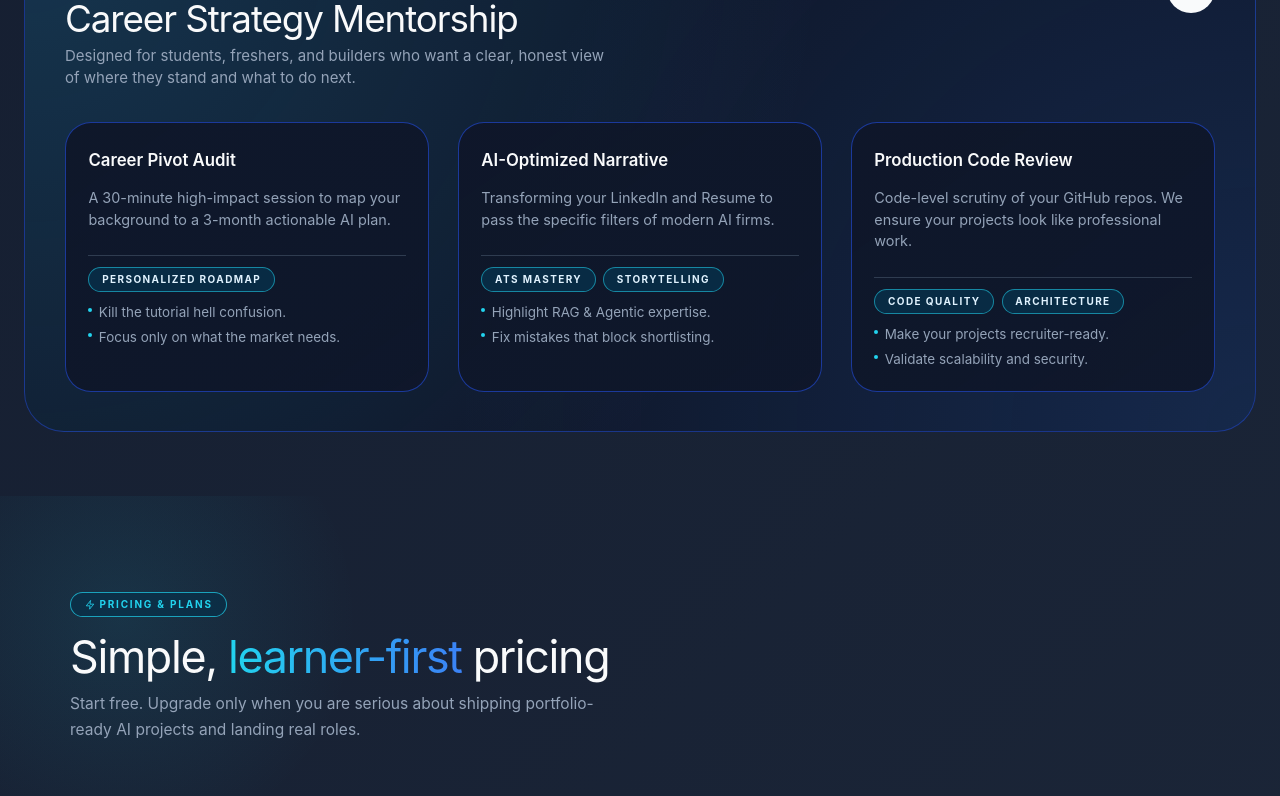
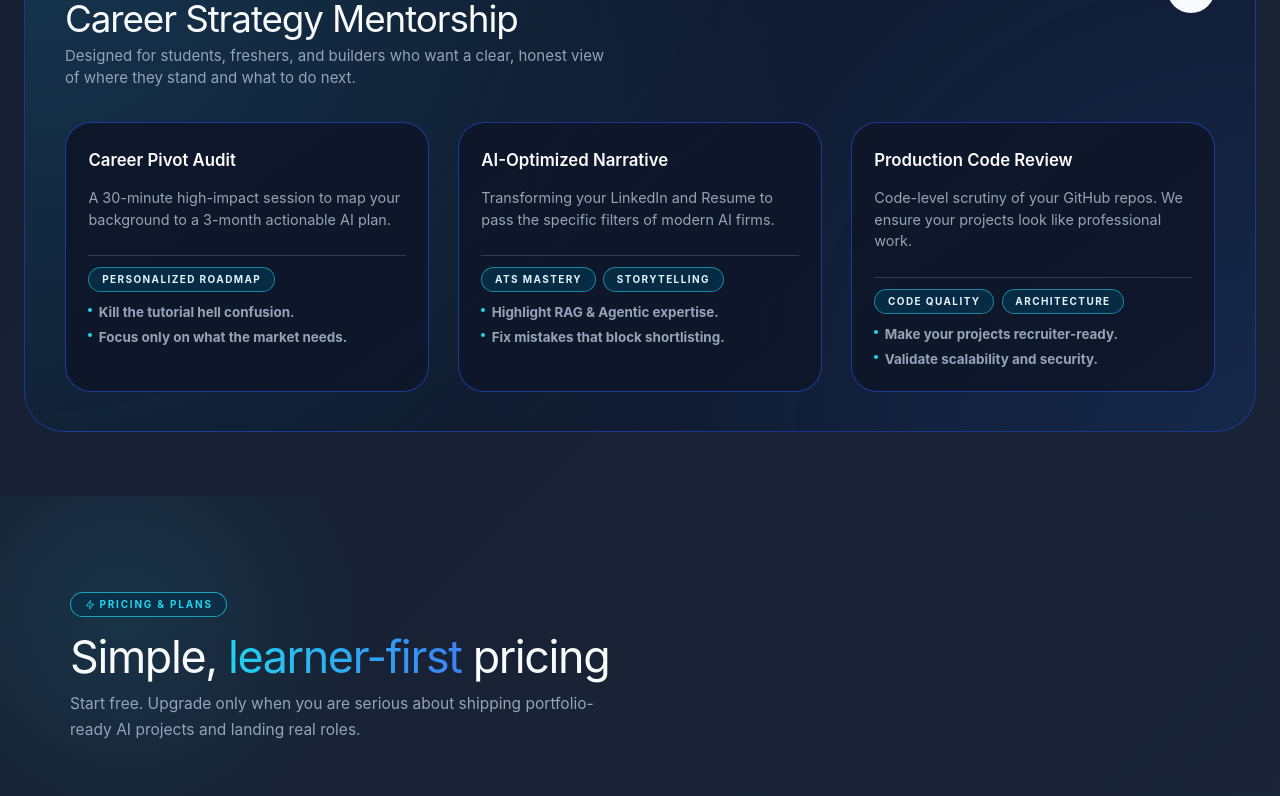
Before and after one commit to RzLetsCode/portfolio, a Next.js app: page / in a window 1280 px wide. Shown: the part 3296-4092 px from the top of the page. Built offline with nearby package versions, Linux system fonts and the light colour scheme.

Commit message:
SEO: Fix header hierarchy in Mentorship - h3->h2 for section title, h4->h3 for cards

```diff
--- a/components/Mentorship.tsx
+++ b/components/Mentorship.tsx
@@ -38,7 +38,7 @@ export default function MentorshipSection() {
         >
           <div>
             <div className={styles.chip}>Direct Results</div>
-            <h3 className={styles.title}>Career Strategy Mentorship</h3>
+            <h2 className={styles.title}>Career Strategy Mentorship</h2>
             <p className={styles.subtitle}>
               Designed for students, freshers, and builders who want a clear,
               honest view of where they stand and what to do next.
@@ -55,7 +55,7 @@ export default function MentorshipSection() {
           <div className={styles.grid}>
             {mentorshipSteps.map((step) => (
               <article key={step.title} className={styles.card}>
-                <h4 className={styles.cardTitle}>{step.title}</h4>
+                <h3 className={styles.cardTitle}>{step.title}</h3>
                 <p className={styles.cardDesc}>{step.desc}</p>
                 <div className={styles.cardFooter}>
                   <div className={styles.toolRow}>
@@ -69,7 +69,7 @@ export default function MentorshipSection() {
                     {step.bullets.map((b) => (
                       <li key={b} className={styles.bulletItem}>
                         <span className={styles.bulletDot} />
-                        {b}
+                        <b>{b}</b>
                       </li>
                     ))}
                   </ul>
```
